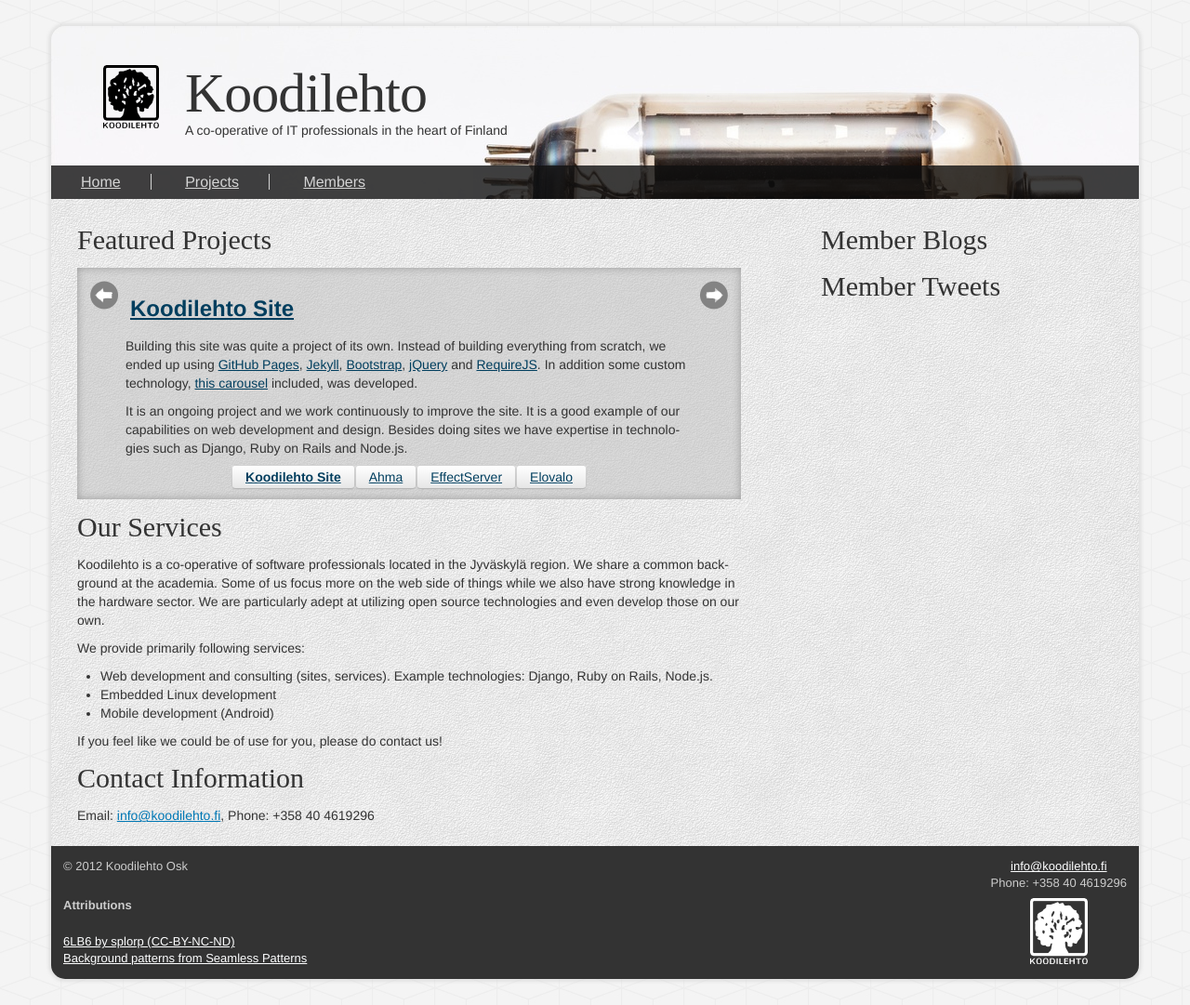
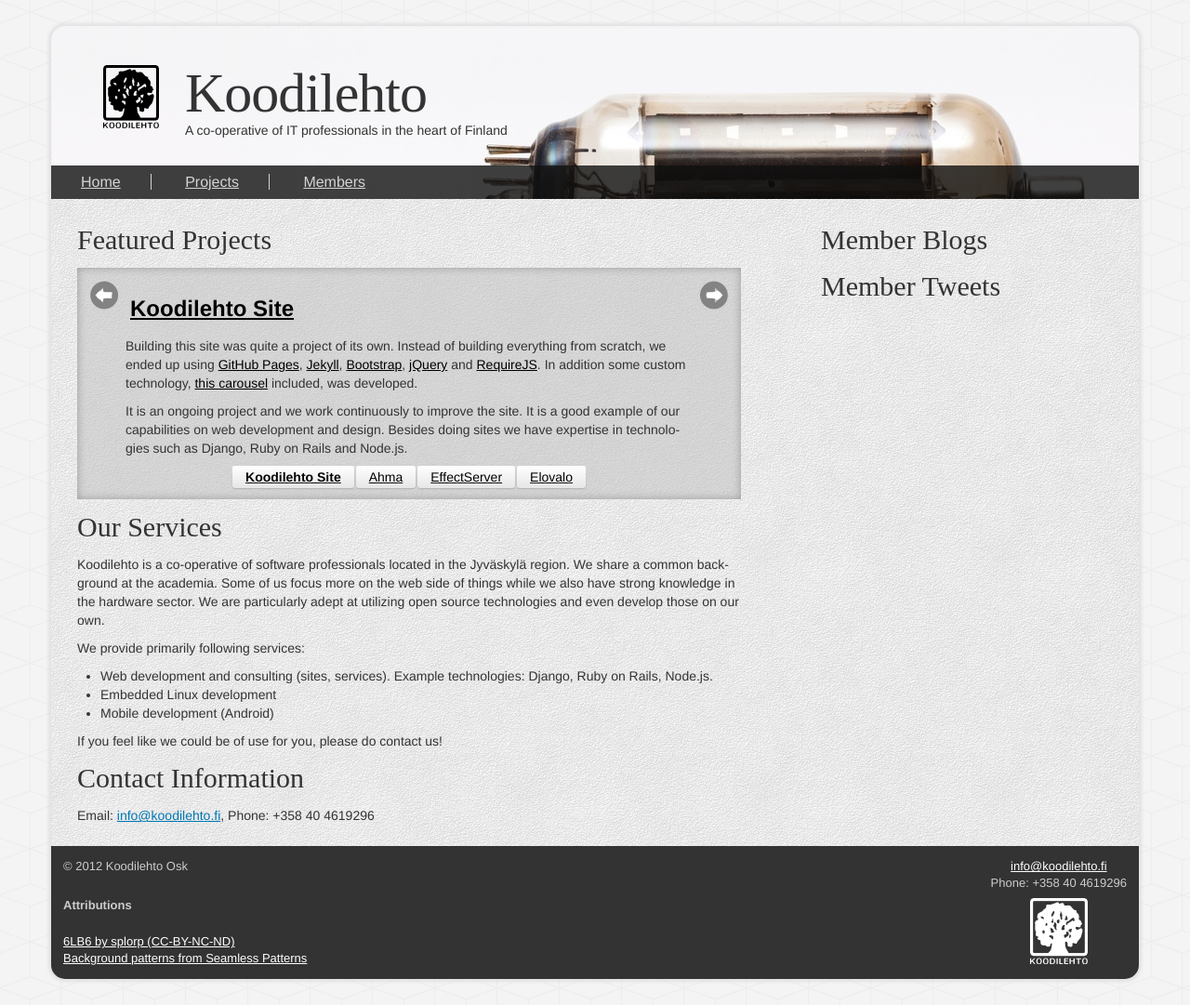
Before and after one commit to koodilehto/koodilehto-site, a Jekyll site: the page built from index.html, in a window 1280 px wide. Shown: the whole page at 93% size. Built offline with Jekyll 4.4.1, drawn with Linux system fonts in a browser that asks for light colours; some web fonts are replaced.

Commit message:
Mark carousel links as black
The dark turquoise just didn't work. At least the links have underlining so
that makes them stand out.

```diff
--- a/css/carousel.css
+++ b/css/carousel.css
@@ -7,7 +7,7 @@
 }
 
 .caro a {
-    color: #003e5e;
+    color: black;
 }
 
 .caro .prev {
```
